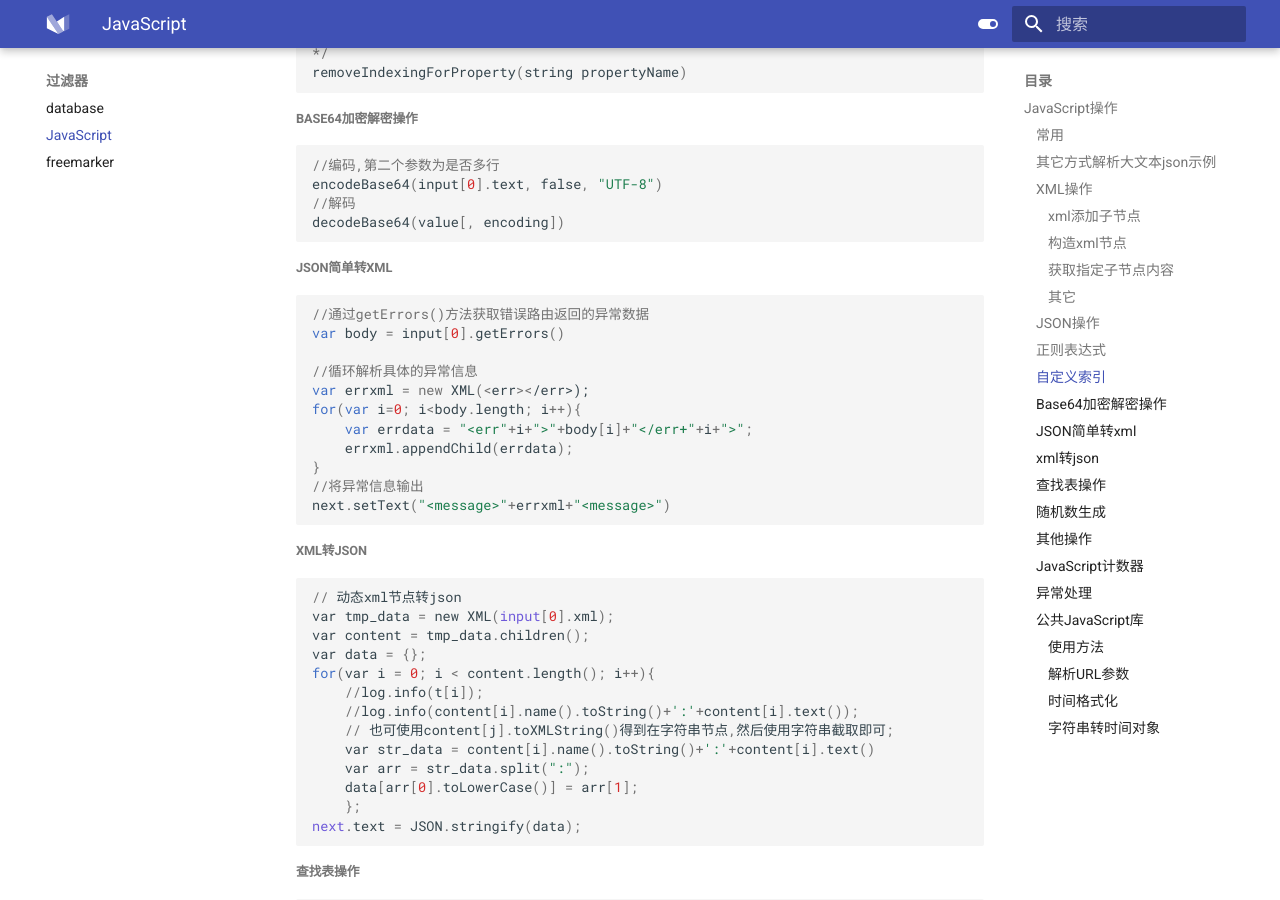
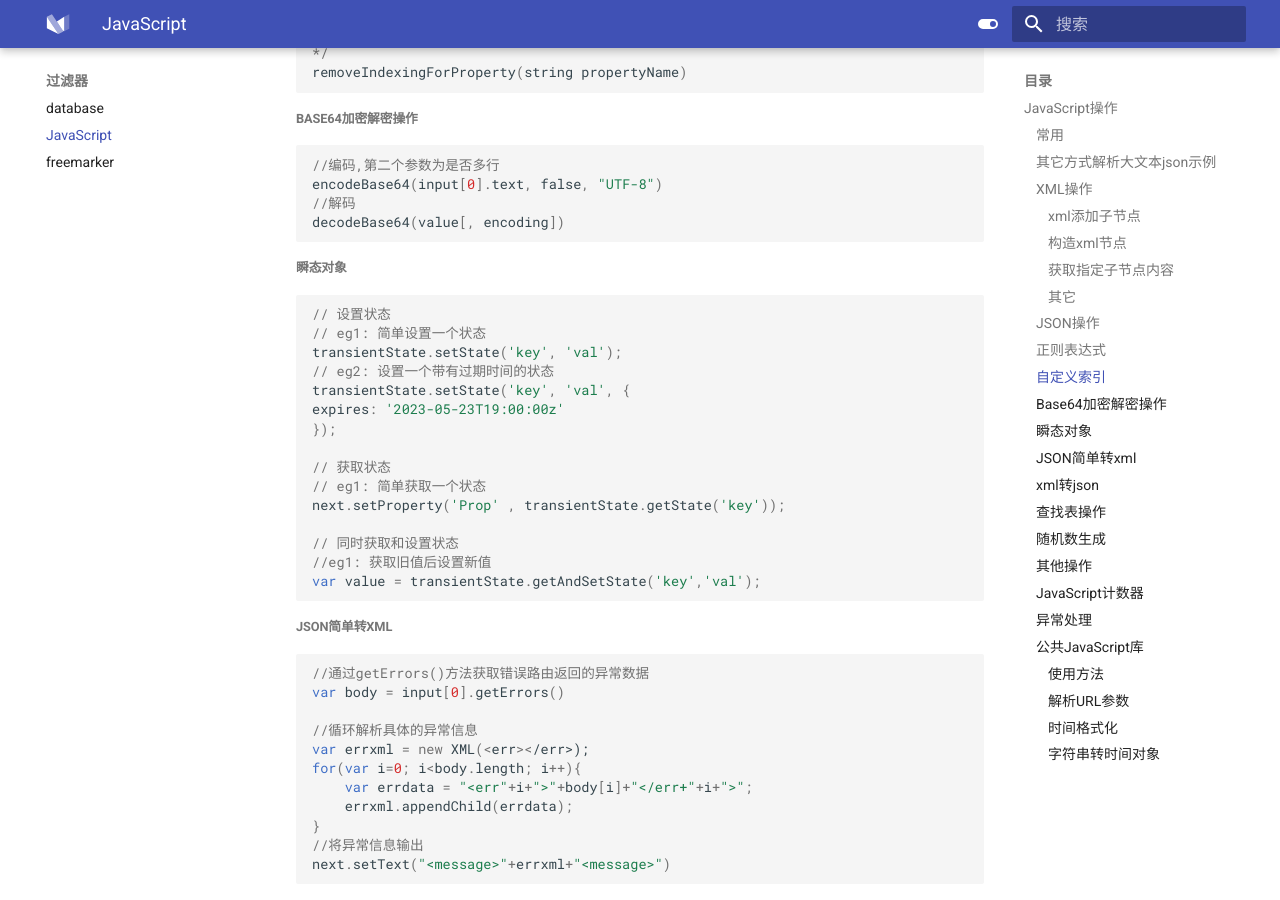
Before and after one commit to liaozhimingandy/demo, an MkDocs documentation site: the page built from docs/filter/JavaScript.md, in a window 1280 px wide and 900 px high, scrolled down 4327 px. Built offline with MkDocs 1.6.1 and Material for MkDocs 9.7.7, drawn with Linux system fonts in a browser that asks for light colours.

Commit message:
调整部分内容,已经新增文件;

````diff
--- a/docs/filter/JavaScript.md
+++ b/docs/filter/JavaScript.md
@@ -231,6 +231,26 @@ encodeBase64(input[0].text, false, "UTF-8")
 decodeBase64(value[, encoding])
 ```
 
+##### 瞬态对象
+
+```javascript
+// 设置状态
+// eg1: 简单设置一个状态
+transientState.setState('key', 'val');
+// eg2: 设置一个带有过期时间的状态
+transientState.setState('key', 'val', {
+expires: '2023-05-23T19:00:00z'
+});
+
+// 获取状态
+// eg1: 简单获取一个状态
+next.setProperty('Prop' , transientState.getState('key'));
+
+// 同时获取和设置状态
+//eg1: 获取旧值后设置新值
+var value = transientState.getAndSetState('key','val');
+```
+
 ##### JSON简单转xml
 
 ```javascript
@@ -326,6 +346,8 @@ list_append.indexOf(data.event.eventCode) >=0 //返回true或false
 ```
 
 ##### JavaScript计数器
+
+!!! warning "仅限于数值类型"
 
 ```javascript
 // 递增全局计数器以获取新的唯一ID
````
Also changed, not shown: 1 other file.
